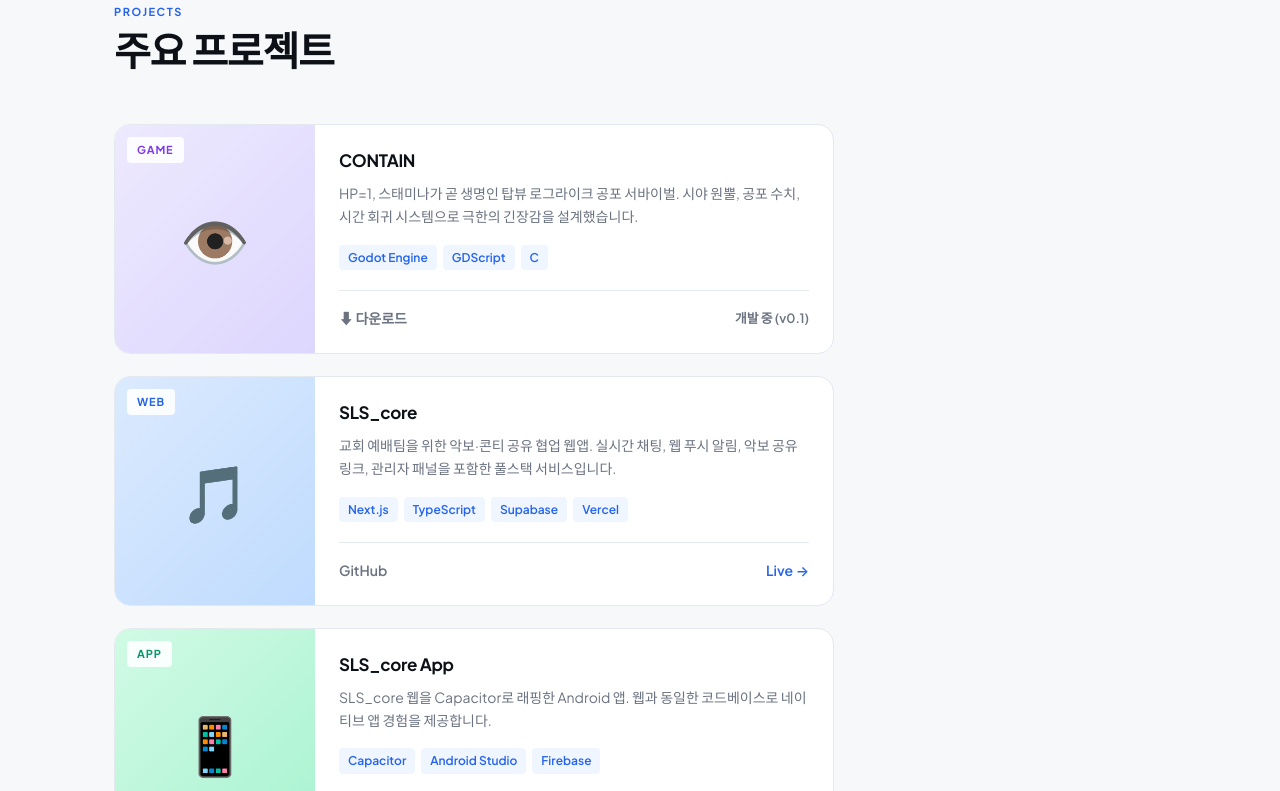
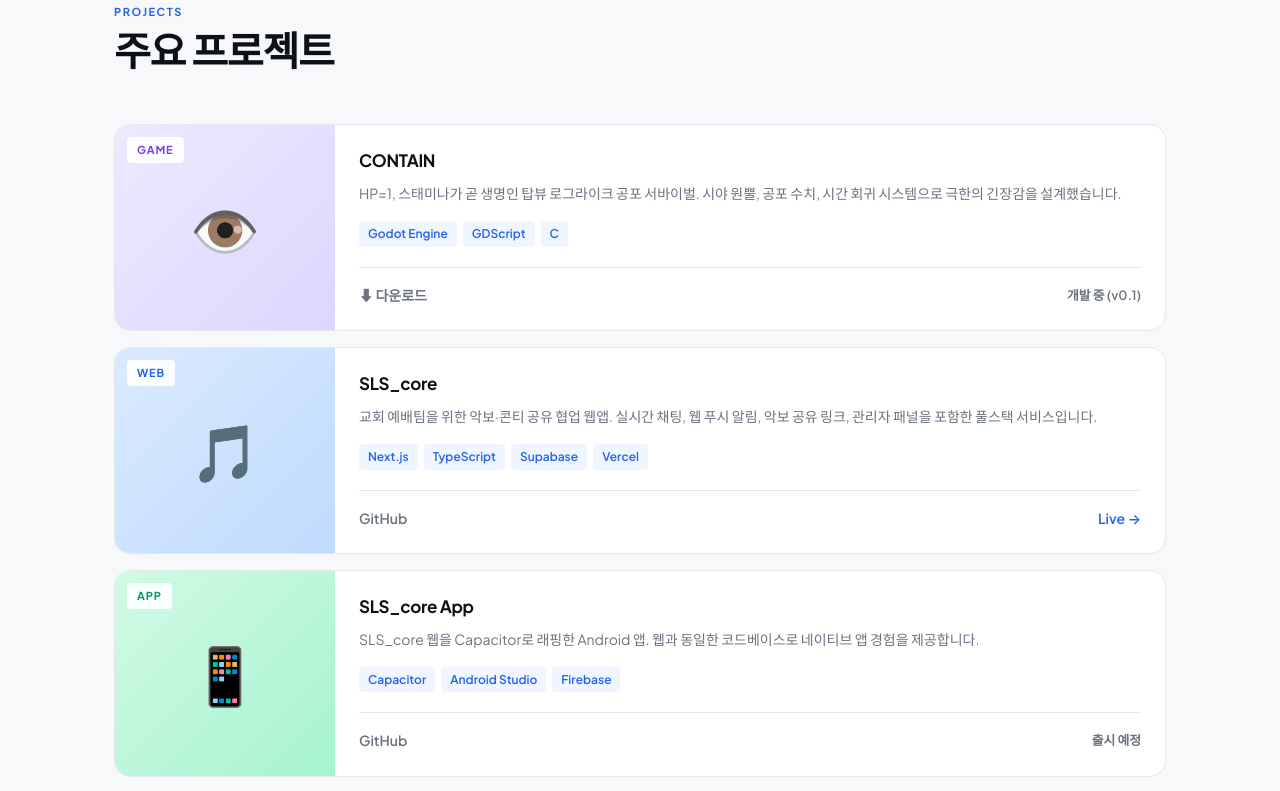
Before and after one commit to jihwanqp1o/jihwanqp1o.github.io, a plain HTML site: page index.html in a window 1280 px wide. Shown: the part 1479-2270 px from the top of the page. Drawn offline with Linux system fonts and the light colour scheme.

Commit message:
update: projects full width single column

```diff
--- a/style.css
+++ b/style.css
@@ -464,8 +464,7 @@
 .projects-grid {
   display: grid;
   grid-template-columns: 1fr;
-  gap: 22px;
-  max-width: 720px;
+  gap: 16px;
 }
 
 .project-card {
@@ -485,7 +484,7 @@
 }
 
 .project-thumb {
-  width: 200px;
+  width: 220px;
   flex-shrink: 0;
   display: flex;
   align-items: center;
```
